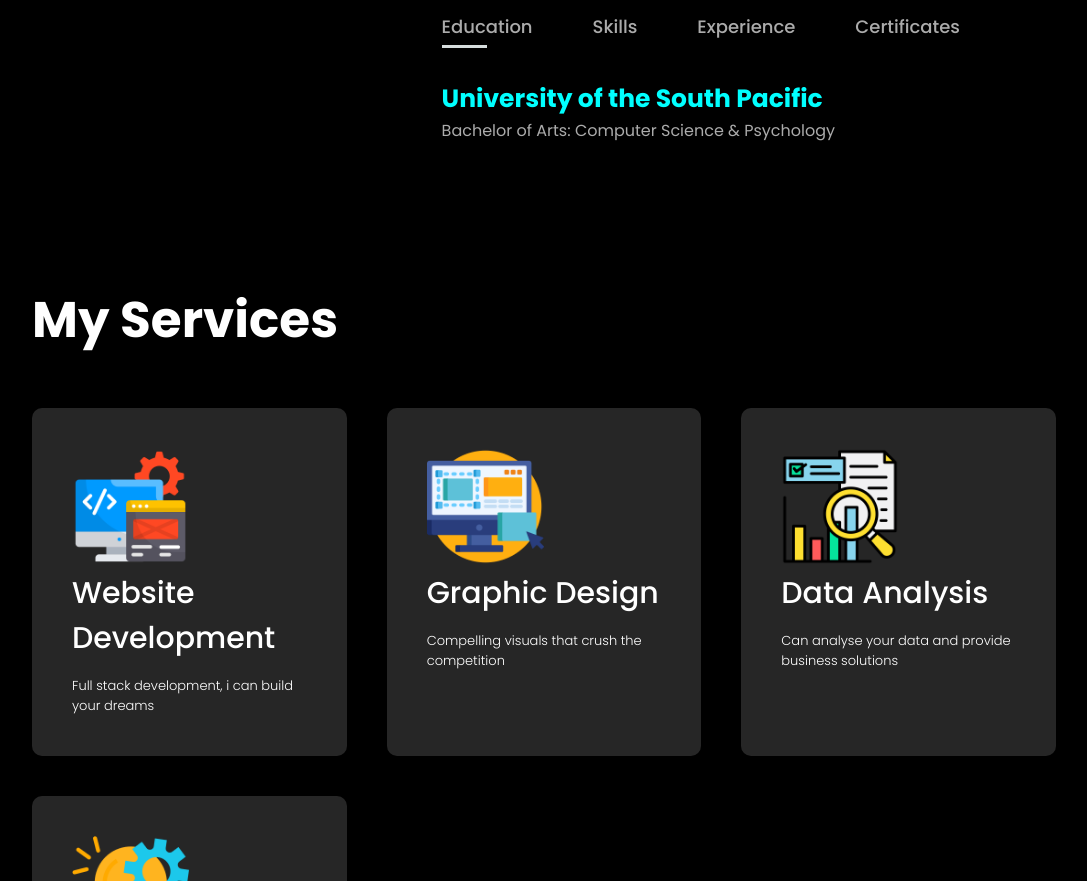
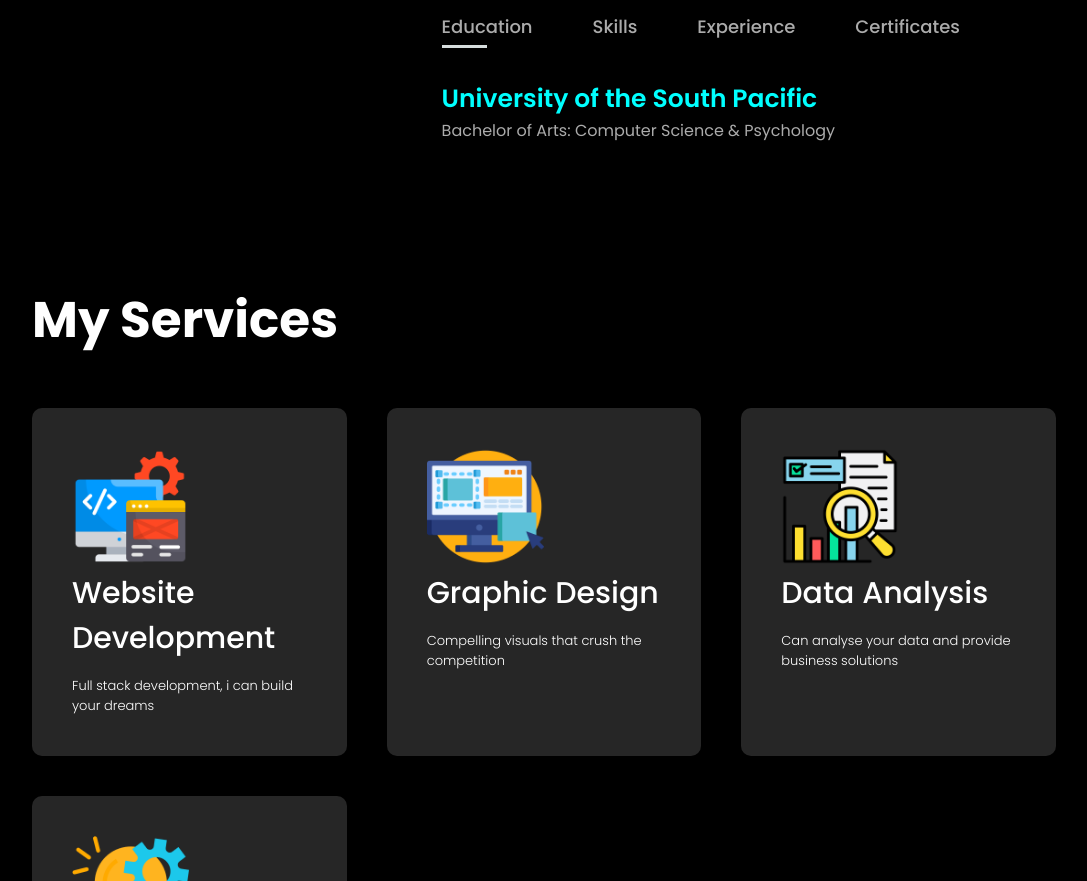
Before and after one commit to abyss01701/main, a plain HTML site: page index.html in a window 1280 px wide. Shown: the part 1162-2043 px from the top of the page, without its empty margins (96-1183 px from the left). Drawn offline with nearby package versions, Linux system fonts and the light colour scheme.

Commit message:
Update style.css
Signed-off-by: Akshat Newal <akshataniketnewal@gmail.com>

```diff
--- a/style.css
+++ b/style.css
@@ -156,7 +156,7 @@
 .tab-content  ul li span{
     color: cyan;
     font-size: 25px;
-    font-weight: 700;
+    font-weight: 520;
 }
 .tab-content{
     display: none;
```
